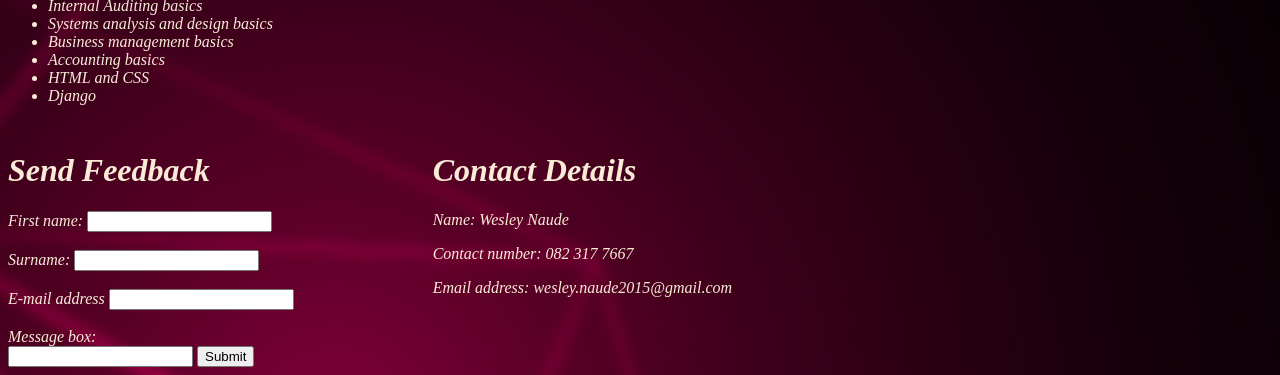
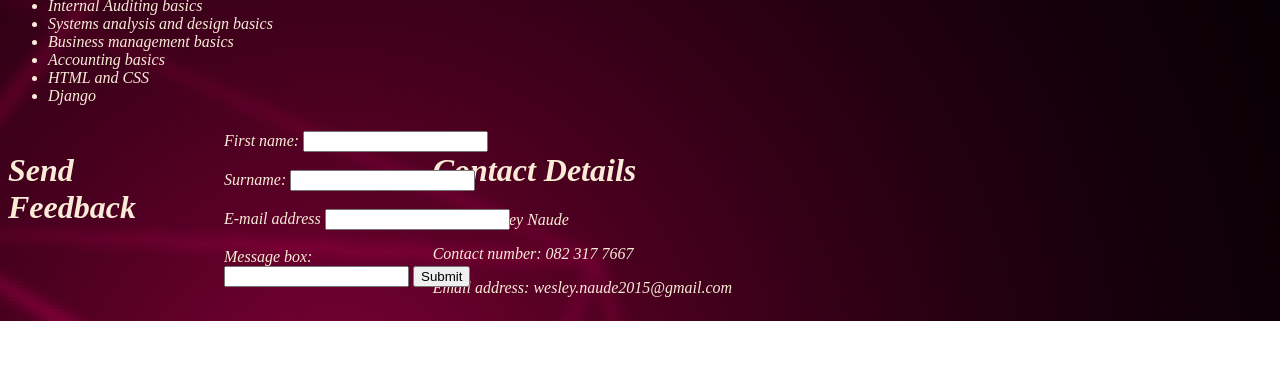
Before and after one commit to wescoder2024/MyCV, a plain HTML site: page index.html in a window 1280 px wide. Shown: the part 555-930 px from the top of the page. After the commit the page ends 876 px from the top, so only its background shows below. Drawn offline with Linux system fonts and the light colour scheme.

Commit message:
Update WebStyleRules.css

```diff
--- a/WebStyleRules.css
+++ b/WebStyleRules.css
@@ -55,9 +55,11 @@ img{
 }
 
 .feedback{
-  display: table;
+  display:grid;
   grid-column: 1/3;
   grid-row: 13;
+  grid-template-columns: 200px 1fr;
+  grid-gap: 16px;
   font-style: oblique;
 }
 
```
